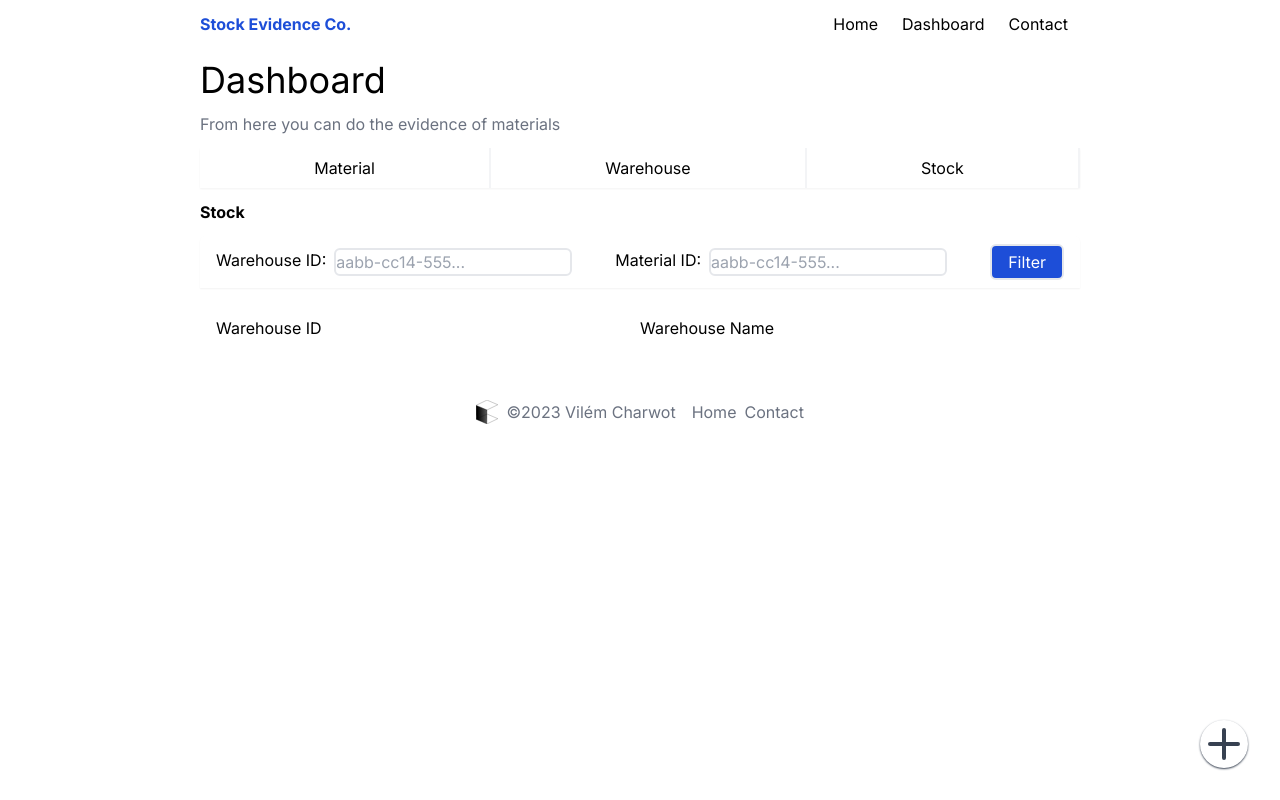
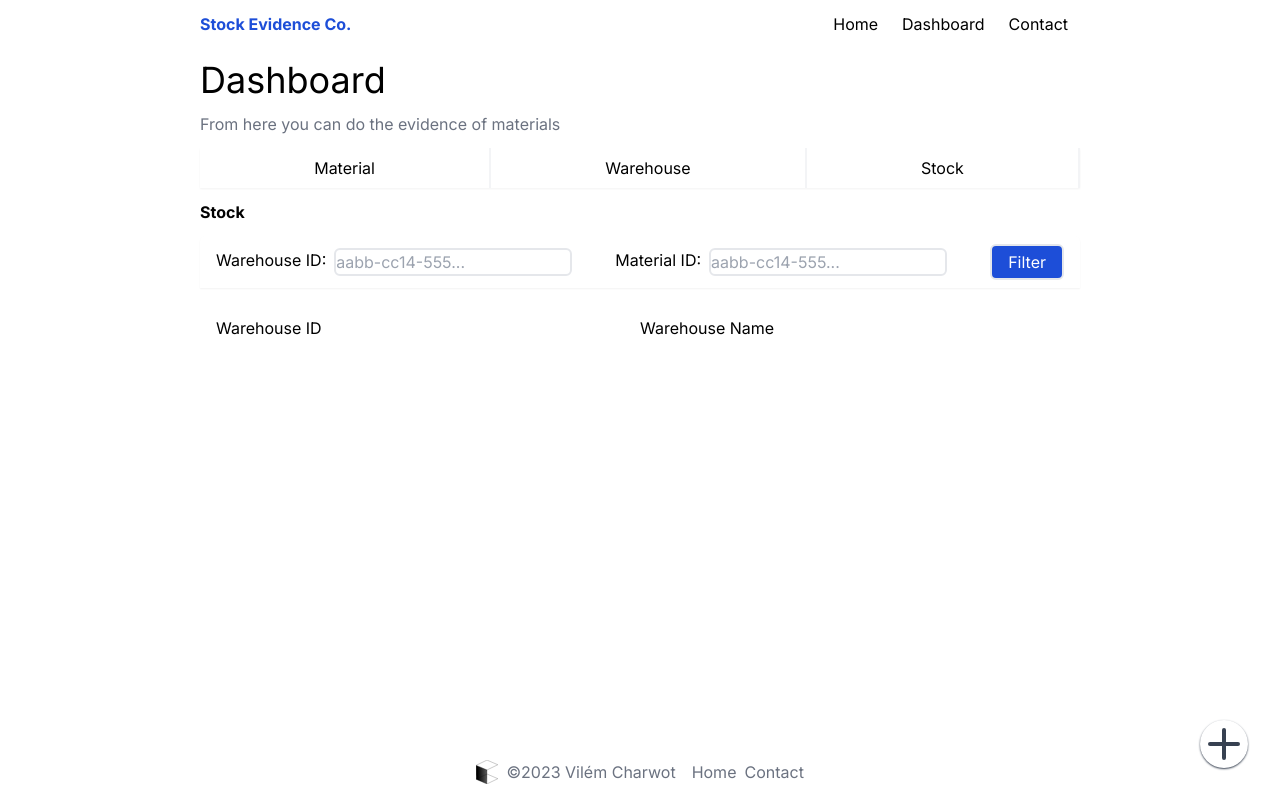
Before and after one commit to MrLogEN/4iz268-js-app, a Next.js app in the folder 4iz268-stock-evidence/: page /dashboard/stock in a window 1280 px wide. Built offline with nearby package versions, Linux system fonts and the light colour scheme.

Commit message:
Changed footer properties to stick to the bottom of the page and fixed a link to home page

```diff
--- a/4iz268-stock-evidence/src/app/layout.js
+++ b/4iz268-stock-evidence/src/app/layout.js
@@ -21,8 +21,8 @@ export const viewport ={
 export default function RootLayout({ children }) {
   return (
     <html lang="en">
-    <body className={inter.className + ' bg-white flex flex-col items-center justify-top'}>
-    <div className='flex flex-col items-stretch'>
+    <body className={inter.className + ' bg-white flex flex-col items-center justify-top '}>
+    <div className='flex flex-col items-stretch min-h-screen z-0'>
         <div className='flex flex-col max-w-4xl justify-top gap-3 self-center w-lvw  px-2'>
             <div className='flex flex-row self-stretch gap-8 p-0 justify-between'>
                 <p className='text-blue-700 self-start font-bold p-3 pl-0'><a href={'/'}>Stock Evidence Co.</a></p>
@@ -34,12 +34,12 @@ export default function RootLayout({ children }) {
             </div>
             {children}
         </div>
-        <footer className='flex self-stretch flex-row pb-4 pt-12 justify-center text-gray-500 gap-2'>
+        <footer className='flex self-stretch grow flex-row py-4 w-full justify-center text-gray-500 gap-2 fixed bottom-0 left-0 bg-white z-1'>
             <div className='flex flex-row pr-2 gap-2'>
                 <img src={'/images/evidenceLogo.svg'} className='h-6' alt='Stock Evidence Co. logo'></img>
                 <p>&#0169;2023 Vilém Charwot</p>
             </div>
-            <Link href={'/home'}>Home</Link>
+            <Link href={'/'}>Home</Link>
             <Link href={'/contact'}>Contact</Link>
         </footer>
     </div>
--- a/4iz268-stock-evidence/src/app/ui/PlusButton.js
+++ b/4iz268-stock-evidence/src/app/ui/PlusButton.js
@@ -21,7 +21,7 @@ export default function PlusButton(){
     return (
         //<Link href={'/dashboard/new'} className='fixed hover:bg-gray-100 bg-white shadow-sm shadow-gray-700 circle bottom-8 right-8'>
         <div>
-            <div className='fixed hover:bg-gray-100 bg-white shadow-sm shadow-gray-700 circle bottom-8 right-8' onClick={AppendSelection}>
+            <div className='fixed hover:bg-gray-100 bg-white shadow-sm shadow-gray-700 circle bottom-8 right-8 z-20' onClick={AppendSelection}>
                 <svg id='plusButton' className='w-12 h-12'
                      xmlns="http://www.w3.org/2000/svg" viewBox="0 0 24 24" fill="none">
                     <path className='stroke-gray-700' d="M12 5V12M12 12V19M12 12H19M12 12H5" strokeWidth="2"
--- a/4iz268-stock-evidence/src/app/ui/PlusMenu.js
+++ b/4iz268-stock-evidence/src/app/ui/PlusMenu.js
@@ -1,7 +1,7 @@
 
 export default function PlusMenu(){
     return(
-        <div className='fixed flex flex-col bottom-[5.5rem] right-[2.75rem]'>
+        <div className='fixed flex flex-col bottom-[5.5rem] right-[2.75rem] z-20'>
             <div className='shadow-sm shadow-gray-500 flex flex-col rounded-t-md rounded-bl-md'>
                 <a className='hover:bg-gray-100 py-2 px-4' href={'/dashboard/new/material'}>New Material</a>
                 <a className='hover:bg-gray-100 py-2 px-4' href={'/dashboard/new/warehouse'}>New Warehouse</a>
```
